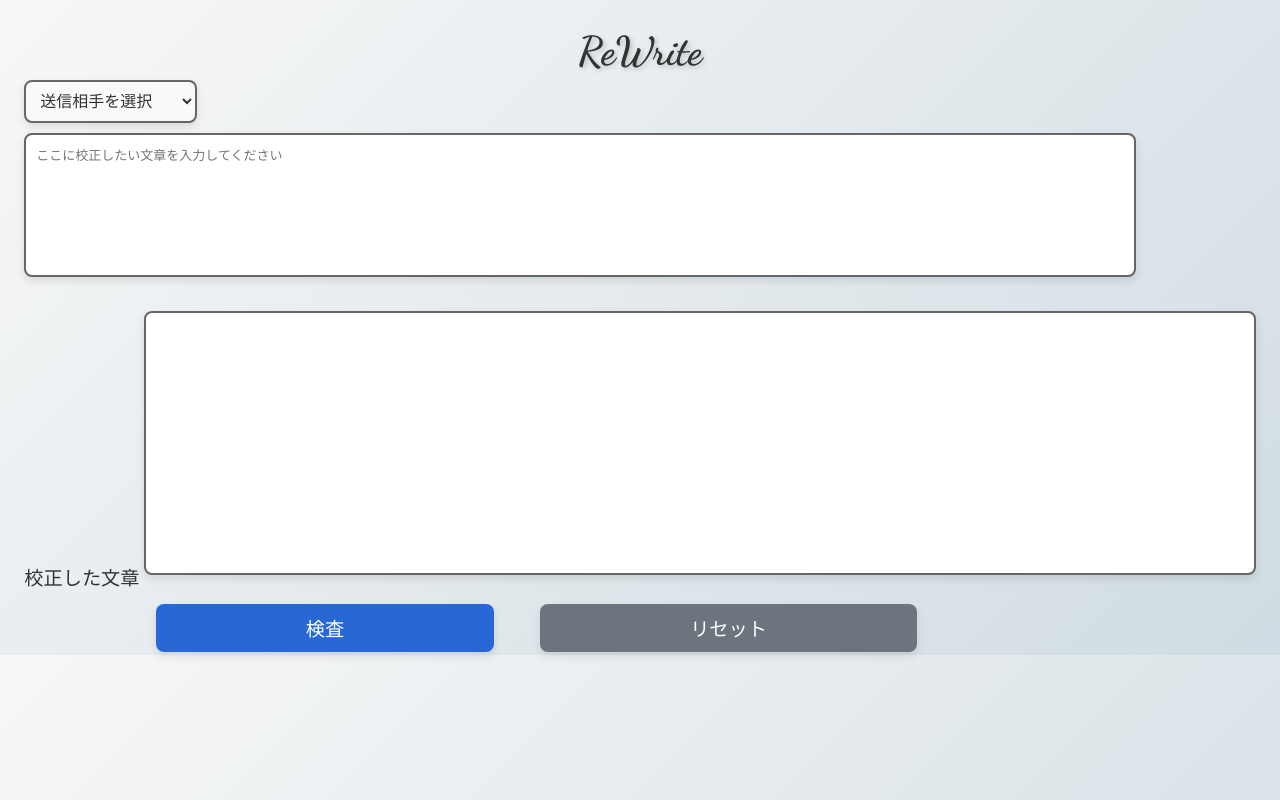
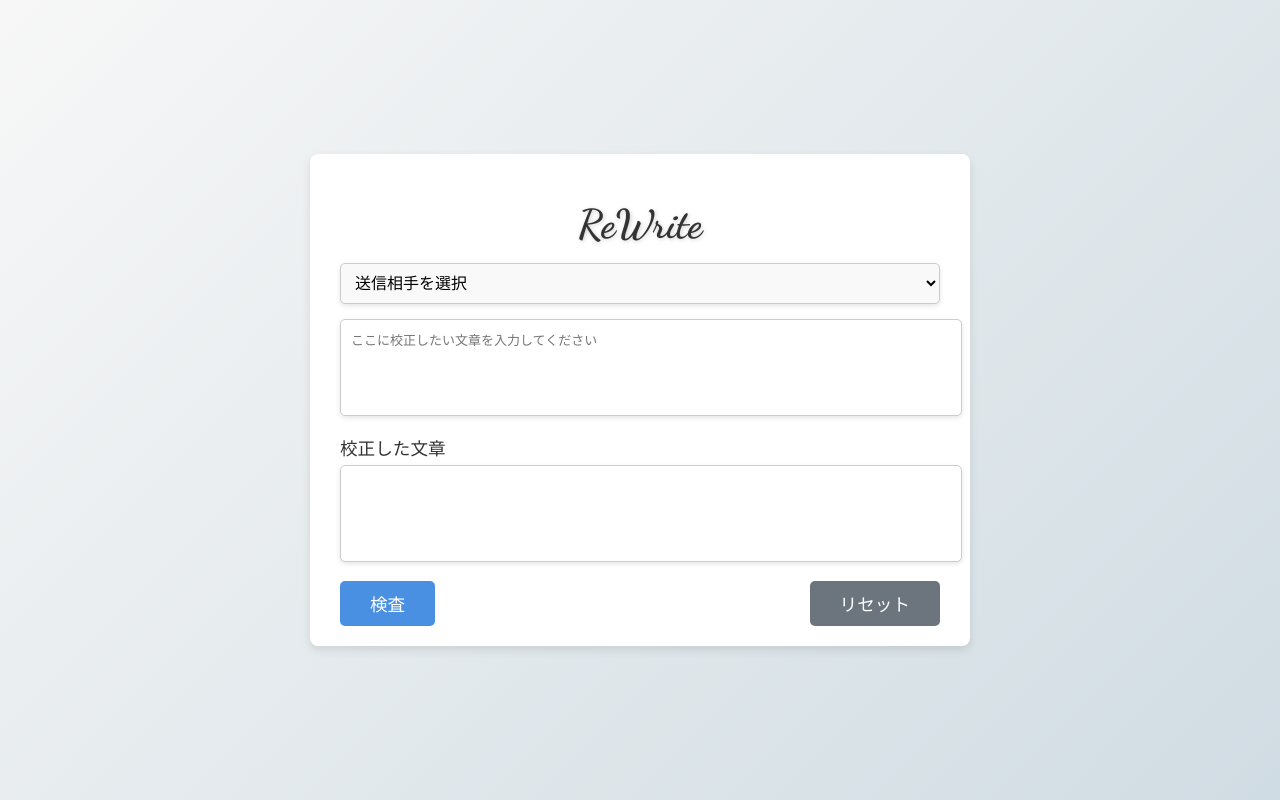
Before and after one commit to KD-J15/AI-Text-Editing-Tools, a Flask app: page / in a window 1280 px wide. Run offline with Flask 3, Linux system fonts and the light colour scheme.

Commit message:
CSS,html,jsを修正

```diff
--- a/static/css/styles.css
+++ b/static/css/styles.css
@@ -1,124 +1,108 @@
-/* 手書き風フォントの適用 */
+/* ベーススタイル */
 body {
     font-family: 'Dancing Script', cursive;
-    background: linear-gradient(135deg, #f7f7f7, #d0dce3); /* グラデーションを追加 */
+    background: linear-gradient(135deg, #f7f7f7, #d0dce3);
     margin: 0;
     padding: 0;
     display: flex;
-    flex-direction: column;
     justify-content: center;
     align-items: center;
-    height: auto; /* 修正: 自動調整 */
-    overflow-y: auto; /* 修正: スクロールを有効化 */
+    min-height: 100vh; /* コンテンツが中央揃え */
 }
 
-/* タイトルのスタイル */
 h1 {
     text-align: center;
-    font-size: 2.5em; /* サイズを調整 */
-    margin-bottom: 5px;
+    font-size: 2.5em;
+    margin-bottom: 15px;
     color: #333;
-    text-shadow: 2px 2px 5px rgba(0, 0, 0, 0.2); /* 軽い影を追加して視覚的に際立たせる */
+    text-shadow: 1px 1px 4px rgba(0, 0, 0, 0.2);
 }
 
-/* プルダウンメニューのスタイル */
+/* コンテナ */
+.container {
+    width: 90%;
+    max-width: 600px;
+    background: #ffffff;
+    padding: 20px 30px;
+    box-shadow: 0px 4px 10px rgba(0, 0, 0, 0.1);
+    border-radius: 8px;
+}
+
+/* セレクトメニュー */
 select {
-    width: 13.5vw; /* 修正: 正しい単位 */
+    width: 100%;
     padding: 10px;
-    border: 2px solid #666;
-    border-radius: 8px;
     font-size: 1em;
+    margin-bottom: 15px;
+    border: 1px solid #ccc;
+    border-radius: 5px;
+    box-shadow: 0px 2px 5px rgba(0, 0, 0, 0.1);
     background-color: #f9f9f9;
-    color: #333;
-    margin-bottom: 10px;
-    box-shadow: 0 4px 8px rgba(0, 0, 0, 0.1);
-    transition: all 0.3s ease;
+    transition: box-shadow 0.2s;
 }
 
 select:focus {
-    border-color: #444;
     outline: none;
-    box-shadow: 0 0 10px rgba(85, 85, 85, 0.3);
+    border-color: #4a90e2;
+    box-shadow: 0 0 5px rgba(74, 144, 226, 0.5);
 }
 
-/* テキストエリアのスタイル */
+/* テキストエリア */
 textarea {
-    width: 85vw;
+    width: 100%;
     padding: 10px;
-    border-radius: 8px;
-    background-color: #fff;
-    border: 2px solid #666;
     font-size: 1em;
-    color: #333;
-    margin-bottom: 10px;
-    box-shadow: 0 4px 8px rgba(0, 0, 0, 0.1);
+    border: 1px solid #ccc;
+    border-radius: 5px;
+    margin-bottom: 15px;
     resize: none;
+    box-shadow: 0px 2px 5px rgba(0, 0, 0, 0.1);
 }
 
 textarea:focus {
-    border-color: #444;
     outline: none;
-    box-shadow: 0 0 10px rgba(85, 85, 85, 0.3);
+    border-color: #4a90e2;
+    box-shadow: 0 0 5px rgba(74, 144, 226, 0.5);
 }
 
-/* 校正する文章と校正した文章の間にマージン */
-.output-section {
-    margin-top: 20px;
+/* ラベル */
+label {
+    font-size: 1.1em;
+    color: #333;
+    margin-bottom: 5px;
+    display: block;
 }
 
-#input-text {
-    height: 15vh;
+/* ボタン */
+.button-container {
+    display: flex;
+    justify-content: space-between;
 }
 
-#output-text {
-    height: 30vh;
+button {
+    padding: 10px 30px;
+    border: none;
+    border-radius: 5px;
+    font-size: 1.1em;
+    color: white;
+    cursor: pointer;
+    transition: background-color 0.3s ease, transform 0.2s ease;
 }
 
-/* ボタンコンテナのスタイル */
-.button-container {
-    display: flex;
-    justify-content: center; /* ボタンを中央揃え */
-    width: 80vw;
-    margin-top: 10px;
-    gap: 40px; /* ボタン間のスペースを調整 */
+#proofread-btn {
+    background-color: #4a90e2;
 }
 
-/* ボタンスタイル */
-button {
-    padding: 10px 150px;
-    border: none;
-    border-radius: 8px;
-    background-color: #2868d6;
-    color: white;
-    font-size: 1.2em;
-    cursor: pointer;
-    margin: 3px;
-    transition: background-color 0.3s ease, transform 0.2s ease;
-    box-shadow: 0 4px 8px rgba(0, 0, 0, 0.1);
-}
-
-button:hover {
-    background-color: #3850ed;
+#proofread-btn:hover {
+    background-color: #357ab8;
     transform: scale(1.05);
 }
 
-/* 検査ボタンのスタイル */
-button#proofread-btn {
-    background-color: #2868d6;
-}
-
-/* リセットボタンのスタイル */
-button#reset-btn {
+#reset-btn {
     background-color: #6c757d;
 }
 
-button#reset-btn:hover {
+#reset-btn:hover {
     background-color: #5a6268;
+    transform: scale(1.05);
 }
-
-label {
-    position: relative; /* 修正: 絶対位置を解除 */
-    margin-top: 10px; /* 修正: 適切なマージン */
-    font-size: 1.2em;
-    color: #333;
-}
--- a/static/js/script.js
+++ b/static/js/script.js
@@ -1,23 +1,12 @@
 document.addEventListener('DOMContentLoaded', () => {
     const proofreadBtn = document.getElementById('proofread-btn');
-    const sideMenuItems = document.querySelectorAll('.side-menu ul li');
-
-    // サイドメニュークリック時の動作
-    sideMenuItems.forEach(item => {
-        item.addEventListener('click', () => {
-            const recipientInput = document.getElementById('recipient');
-            recipientInput.value = item.textContent.trim();
-            recipientInput.dataset.preset = item.dataset.preset;
-        });
-    });
 
     proofreadBtn.addEventListener('click', async () => {
         const recipient = document.getElementById('recipient').value;
         const inputText = document.getElementById('input-text').value;
-        const preset = document.getElementById('recipient').dataset.preset || 'friend';
 
-        if (!recipient.trim()) {
-            alert('送信相手を指定してください。');
+        if (!recipient) {
+            alert('送信相手を選択してください。');
             return;
         }
 
@@ -26,30 +15,27 @@ document.addEventListener('DOMContentLoaded', () => {
             return;
         }
 
-        // ボタンを無効化
+        // ボタン処理中の無効化
         proofreadBtn.disabled = true;
         proofreadBtn.textContent = '処理中...';
 
         try {
             const response = await fetch('/proofread', {
                 method: 'POST',
-                headers: {
-                    'Content-Type': 'application/json'
-                },
-                body: JSON.stringify({ recipient, preset, text: inputText })
+                headers: { 'Content-Type': 'application/json' },
+                body: JSON.stringify({ recipient, preset: 'friend', text: inputText })
             });
 
             const data = await response.json();
             if (response.ok) {
                 document.getElementById('output-text').value = data.result;
             } else {
-                alert(data.error || 'エラーが発生しました。');
+                alert('エラー: ' + (data.error || 'サーバーエラー'));
             }
         } catch (error) {
-            console.error(error);
-            alert('サーバーへの接続に失敗しました。');
+            console.error('Error:', error);
+            alert('サーバーとの通信に失敗しました。');
         } finally {
-            // ボタンを再有効化
             proofreadBtn.disabled = false;
             proofreadBtn.textContent = '検査';
         }
--- a/templates/index.html
+++ b/templates/index.html
@@ -4,14 +4,15 @@
     <meta charset="UTF-8">
     <meta name="viewport" content="width=device-width, initial-scale=1.0">
     <title>ReWrite</title>
-    <!-- Dancing Scriptフォントをインポート -->
+    <!-- フォントのインポート -->
     <link href="https://fonts.googleapis.com/css2?family=Dancing+Script:wght@400;700&display=swap" rel="stylesheet">
-    <link rel="stylesheet" href="{{ url_for('static', filename='css/styles.css') }}">
+    <link rel="stylesheet" href="styles.css">
 </head>
 <body>
     <div class="container">
         <h1>ReWrite</h1>
         <form id="proofread-form">
+            <!-- 送信相手選択 -->
             <div class="input-section">
                 <select id="recipient" name="recipient">
                     <option value="" disabled selected>送信相手を選択</option>
@@ -21,22 +22,24 @@
                 </select>
             </div>
 
+            <!-- 入力テキストエリア -->
             <div class="input-section">
                 <textarea id="input-text" name="input-text" rows="5" placeholder="ここに校正したい文章を入力してください"></textarea>
             </div>
 
+            <!-- 校正済みテキストエリア -->
             <div class="output-section">
                 <label for="output-text">校正した文章</label>
                 <textarea id="output-text" name="output-text" rows="5" readonly></textarea>
             </div>
 
+            <!-- ボタン -->
             <div class="button-container">
                 <button type="button" id="proofread-btn">検査</button>
                 <button type="reset" id="reset-btn">リセット</button>
             </div>
         </form>
     </div>
-    <script src="{{ url_for('static', filename='js/script.js') }}"></script>
+    <script src="script.js"></script>
 </body>
 </html>
-</html>
```
